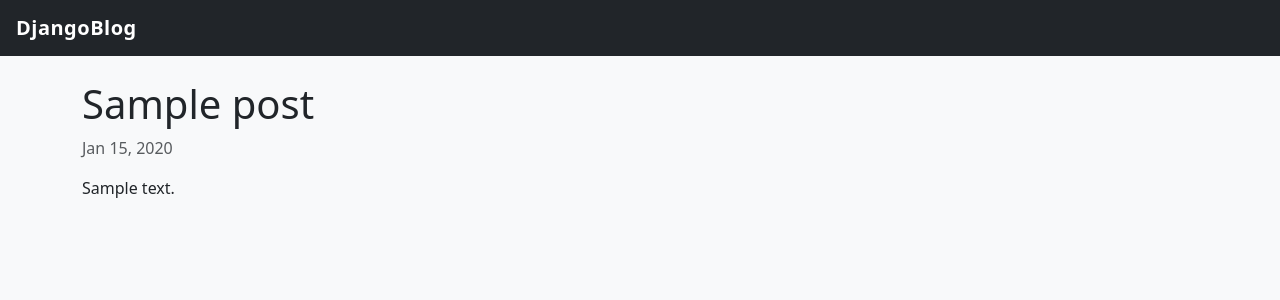
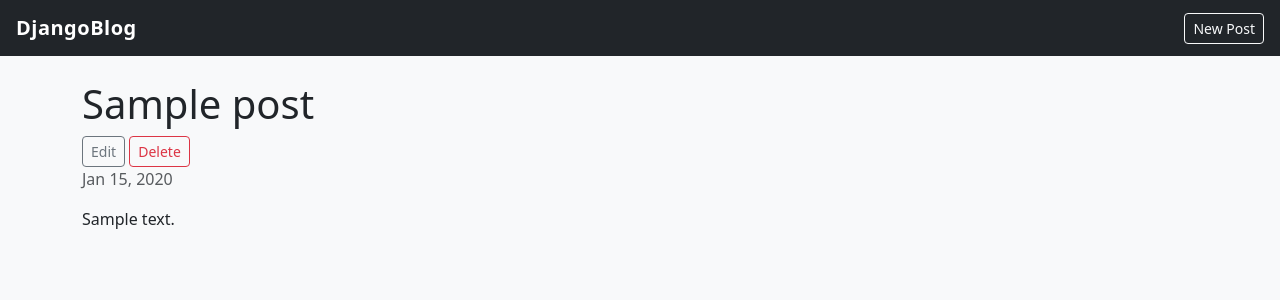
Before and after one commit to myomyatkhinkhin/djangoblog, a Django app: a page that uses blog/templates/blog/base.html in a window 1280 px wide. Shown: the top 300 px of the page. Run offline with Django 5.2, Linux system fonts and the light colour scheme; tables that the repository leaves empty hold one stand-in row (values such as "Sample post").

Commit message:
Add create, edit , delete views for posts (full CRUD, not yet secured)

```diff
--- a/blog/templates/blog/base.html
+++ b/blog/templates/blog/base.html
@@ -11,6 +11,7 @@
 <body>
     <nav class="navbar navbar-dark bg-dark px-3">
         <a class="navbar-brand" href="{% url 'home' %}">DjangoBlog</a>
+        <a class="btn btn-outline-light btn-sm" href="{% url 'post_create' %}">New Post</a>
     </nav>
     <div class="container mt-4">
         {% block content %}{% endblock %}
--- a/blog/templates/blog/post_detail.html
+++ b/blog/templates/blog/post_detail.html
@@ -5,6 +5,10 @@
 {% block content %}
 <h1>{{ post.title }}</h1>
 
+<a href="{% url 'post_edit' post.slug %}" class="btn btn-sm btn-outline-secondary">Edit</a>
+
+<a href="{% url 'post_delete' post.slug %}" class="btn btn-sm btn-outline-danger">Delete</a>
+
 <p class="text-muted">{{ post.created_at|date:"M d, Y" }}</p>
 
 <p>{{ post.content }}</p>
--- a/blog/urls.py
+++ b/blog/urls.py
@@ -1,10 +1,13 @@
 from django.urls import path
 from.import views
-from.views import PostListView,PostDetailView, about, contact
+from .views import PostListView, PostDetailView, PostCreateView, PostUpdateView, PostDeleteView, about, contact
 
 urlpatterns = [
-    path('', views.PostListView.as_view(), name='home'),
-    path('posts/<slug:slug>/',views.post_detail, name='post_detail'),
-    path('about/', views.about, name='about'),
-    path('contact/',views.contact, name='contact'),
-   ]
+    path("", PostListView.as_view(), name="home"),
+    path("posts/new/", PostCreateView.as_view(), name="post_create"),
+    path("posts/<slug:slug>/edit/", PostUpdateView.as_view(), name="post_edit"),
+    path("posts/<slug:slug>/delete/", PostDeleteView.as_view(), name="post_delete"),
+    path("posts/<slug:slug>/", PostDetailView.as_view(), name="post_detail"),
+    path("about/", about, name="about"),
+    path("contact/", contact, name="contact"),
+]
--- a/blog/views.py
+++ b/blog/views.py
@@ -2,6 +2,10 @@ from django.core.paginator import Paginator
 from django.shortcuts import render, get_object_or_404
 from django.views.generic import ListView,DetailView
 from .models import Post, Category
+from django.views.generic.edit import CreateView
+from django.urls import reverse_lazy
+from django.views.generic.edit import CreateView, UpdateView, DeleteView
+
 
 def post_list(request,):
     posts = Post.objects.filter(status="published").order_by("-created_at")
@@ -44,3 +48,26 @@ class PostDetailView(DetailView):
 
     def get_queryset(self):
         return Post.objects.filter(status="published")
+
+class PostCreateView(CreateView):
+    model=Post
+    fields = ["title","content","category","tags","status"]
+    template_name = "blog/post_form.html"
+
+    def get_success_url(self):
+        return reverse_lazy("post_detail", kwargs ={"slug":self.object.slug})
+
+
+class PostUpdateView(UpdateView):
+    model = Post
+    fields = ["title", "content", "category", "tags", "status"]
+    template_name = "blog/post_form.html"
+
+    def get_success_url(self):
+        return reverse_lazy("post_detail", kwargs={"slug": self.object.slug})
+
+
+class PostDeleteView(DeleteView):
+    model = Post
+    template_name = "blog/post_confirm_delete.html"
+    success_url = reverse_lazy("home")
```
Also changed, not shown: blog/templates/blog/post_confirm_delete.html (added, +14 -0 lines), blog/templates/blog/post_form.html (added, +13 -0 lines).
